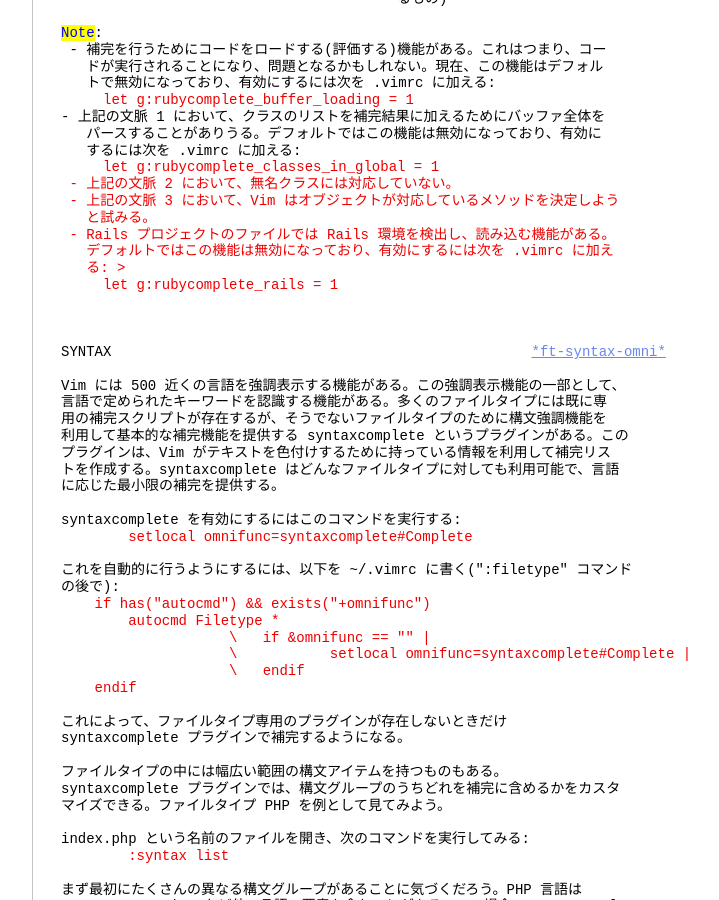
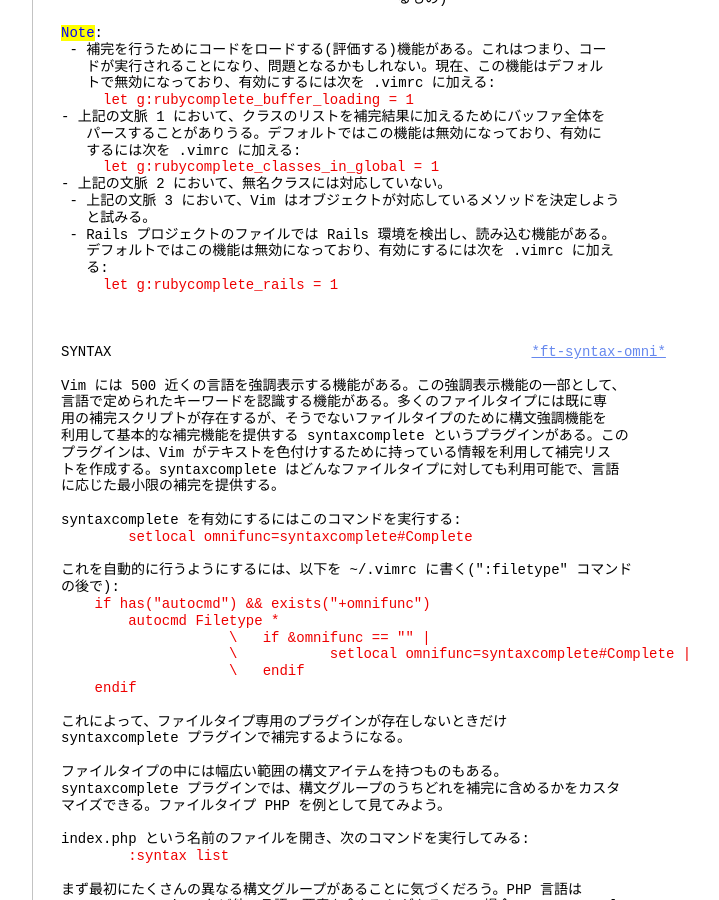
Before and after one commit to vim-jp/vimdoc-ja, a Jekyll site: the page built from insert.html, in a window 1280 px wide and 900 px high, scrolled down 23089 px. Shown: the whole window, without its empty margins (336-1055 px from the left). Built offline with Jekyll 4.4.1, drawn with Linux system fonts in a browser that asks for light colours; nearby versions of some CDN libraries; Markdown is read by kramdown in place of the engine named in the settings; comment, search, counter and statistics services are not loaded.

Commit message:
update html

```diff
--- a/insert.html
+++ b/insert.html
@@ -1374,14 +1374,14 @@
 - 上記の文脈 1 において、クラスのリストを補完結果に加えるためにバッファ全体を<br>
 &nbsp;&nbsp; パースすることがありうる。デフォルトではこの機能は無効になっており、有効に<br>
 &nbsp;&nbsp; するには次を .vimrc に加える:<br>
-<div class="helpExample">&nbsp;&nbsp;&nbsp;&nbsp; let g:rubycomplete_classes_in_global = 1<br>
-&nbsp;- 上記の文脈 2 において、無名クラスには対応していない。<br>
+<div class="helpExample">&nbsp;&nbsp;&nbsp;&nbsp; let g:rubycomplete_classes_in_global = 1</div>
+- 上記の文脈 2 において、無名クラスには対応していない。<br>
 &nbsp;- 上記の文脈 3 において、Vim はオブジェクトが対応しているメソッドを決定しよう<br>
 &nbsp;&nbsp; と試みる。<br>
 &nbsp;- Rails プロジェクトのファイルでは Rails 環境を検出し、読み込む機能がある。<br>
 &nbsp;&nbsp; デフォルトではこの機能は無効になっており、有効にするには次を .vimrc に加え<br>
-&nbsp;&nbsp; る: &gt;<br>
-&nbsp;&nbsp;&nbsp;&nbsp; let g:rubycomplete_rails = 1</div>
+&nbsp;&nbsp; る:<br>
+<div class="helpExample">&nbsp;&nbsp;&nbsp;&nbsp; let g:rubycomplete_rails = 1</div>
 <br>
 <br>
 <br>
```
